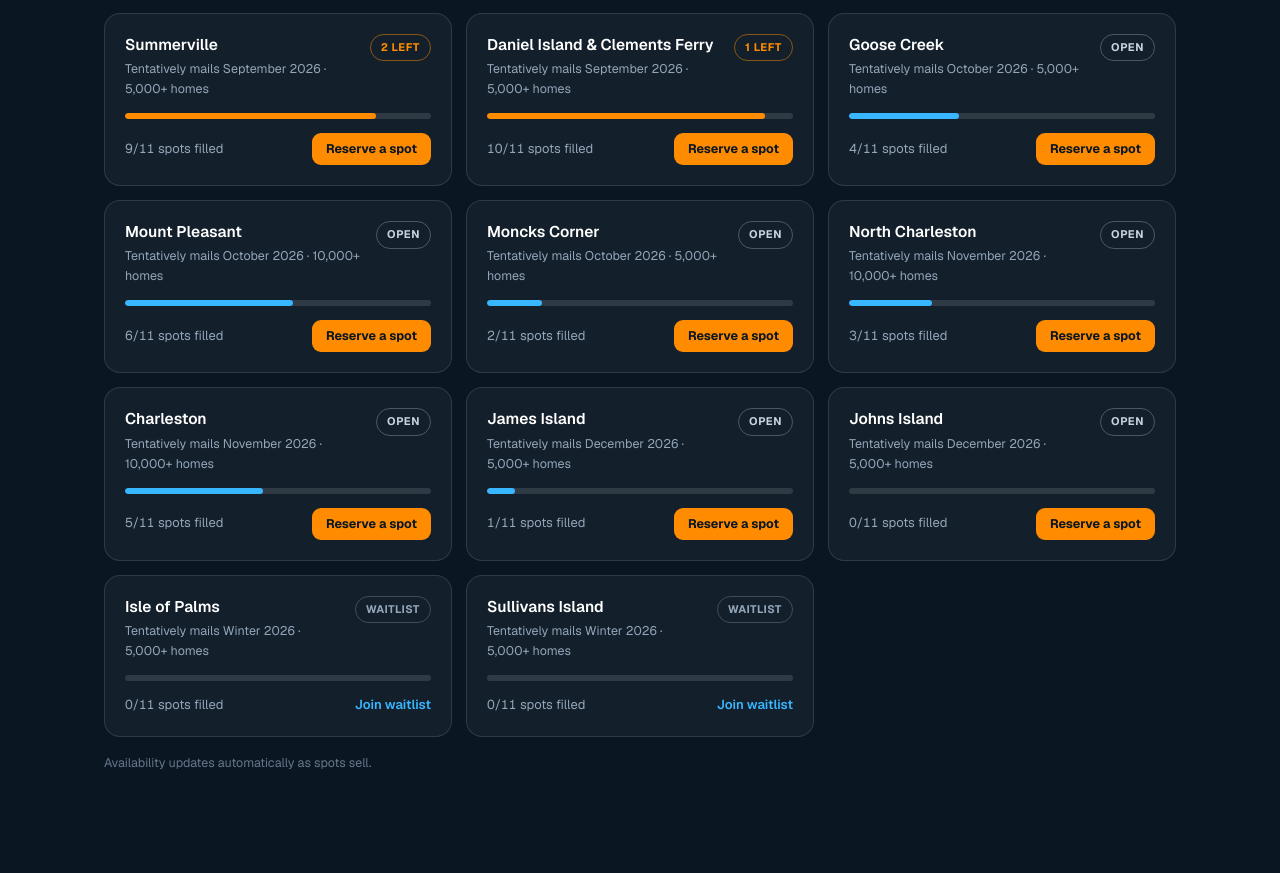
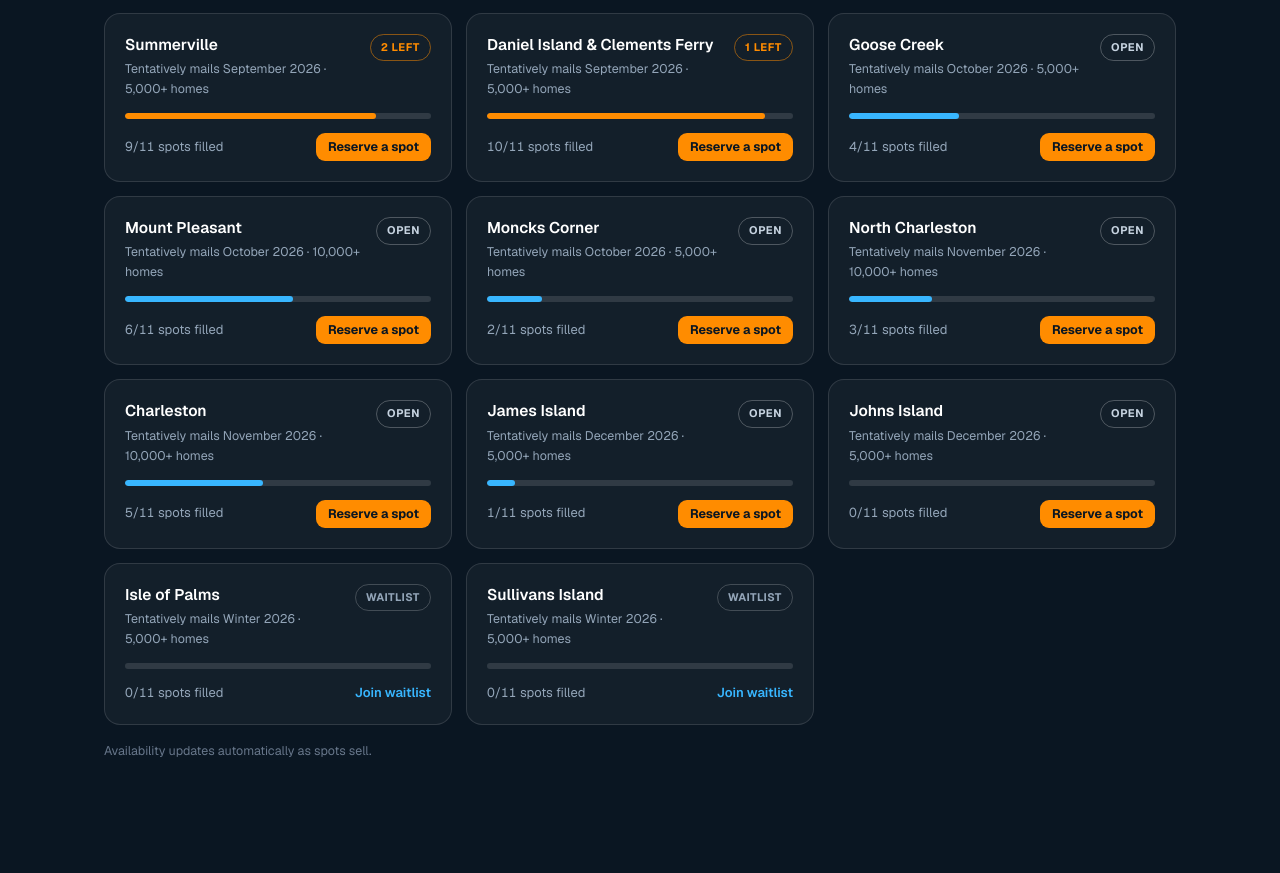
Before and after one commit to cabmansc1/LBSMainSite, a Next.js app in the folder web/: page /coverage-map in a window 1280 px wide. Shown: the part 940-1813 px from the top of the page. Built offline with nearby package versions, Linux system fonts and the light colour scheme; no server answers; the database is empty.

Commit message:
Tighten the Reserve a spot button
Full button padding made it sit heavier than a card this size wants. It
is the same weight and colour, just less air around the label.

Co-Authored-By: Claude Opus 5 <noreply@anthropic.com>
Claude-Session: https://claude.ai/code/session_01M1nQnbHQj9gi28MWNjo89z

```diff
--- a/web/src/app/coverage-map/page.tsx
+++ b/web/src/app/coverage-map/page.tsx
@@ -173,7 +173,7 @@ export default async function CoverageMapPage() {
                         ) : (
                           <Link
                             href={`/${m.zoneSlug}-direct-mail-marketing`}
-                            className="bg-cta text-navy-950 text-[12.5px] font-bold px-3.5 py-1.5 rounded-(--radius-btn) hover:bg-[#FFA033] whitespace-nowrap"
+                            className="bg-cta text-navy-950 text-[12.5px] font-bold px-3 py-1 rounded-(--radius-btn) hover:bg-[#FFA033] whitespace-nowrap"
                           >
                             Reserve a spot
                           </Link>
@@ -181,7 +181,7 @@ export default async function CoverageMapPage() {
                       ) : (
                         <a
                           href="tel:+18432122969"
-                          className="bg-cta text-navy-950 text-[12.5px] font-bold px-3.5 py-1.5 rounded-(--radius-btn) hover:bg-[#FFA033] whitespace-nowrap"
+                          className="bg-cta text-navy-950 text-[12.5px] font-bold px-3 py-1 rounded-(--radius-btn) hover:bg-[#FFA033] whitespace-nowrap"
                         >
                           Call to book
                         </a>
```
